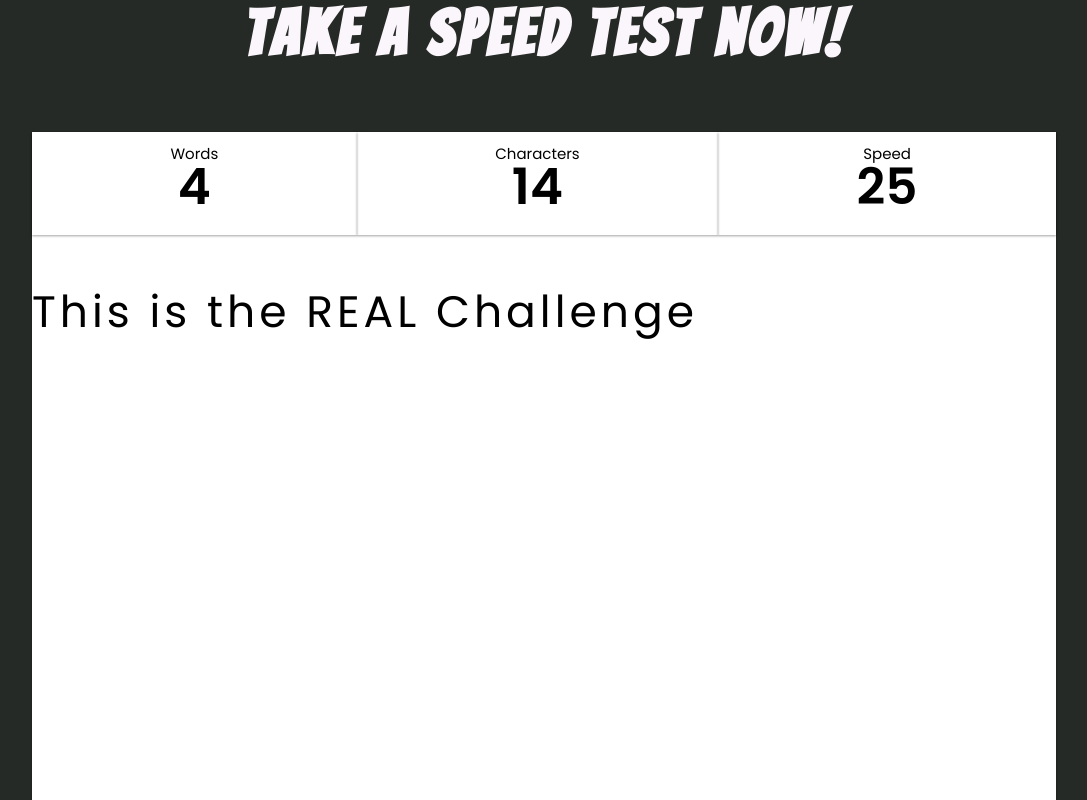
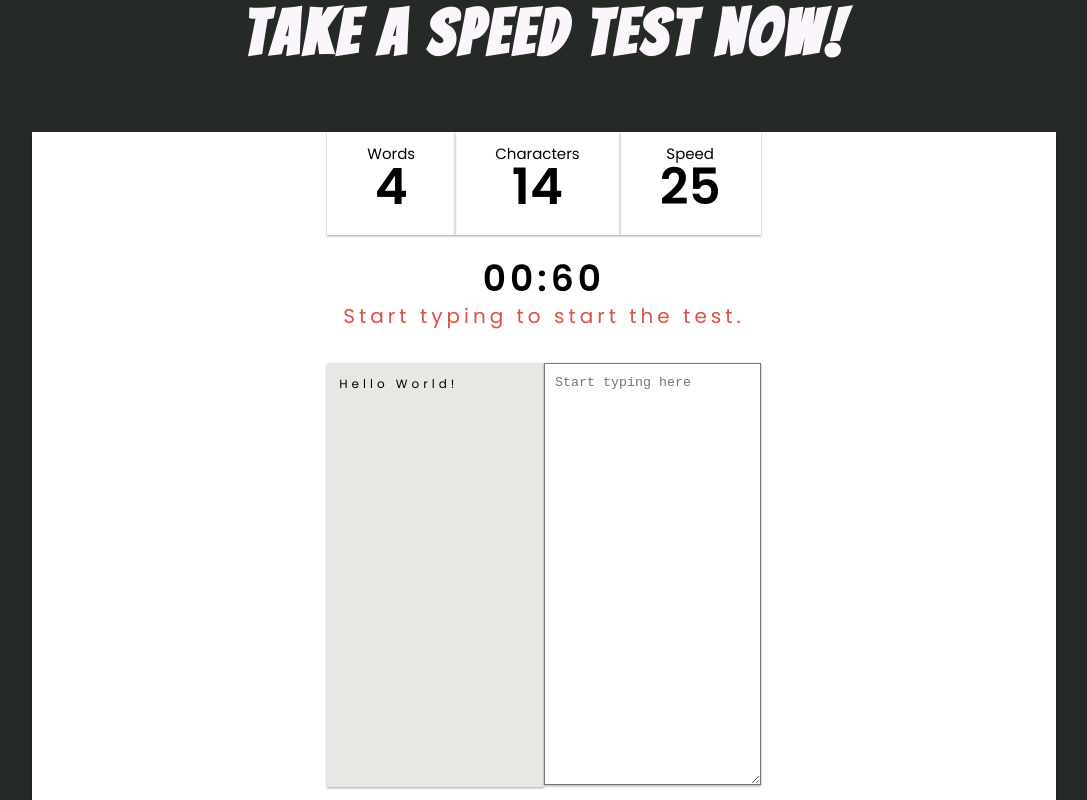
Before and after one commit to vrinda-mahajan/FlashType, a React (Create React App) app: page / in a window 1280 px wide. Shown: the part 860-1660 px from the top of the page, without its empty margins (96-1183 px from the left). Built offline with nearby package versions, Linux system fonts and the light colour scheme.

Commit message:
added Typing Challenge

```diff
--- a/src/components/TestContainer/TestContainer.jsx
+++ b/src/components/TestContainer/TestContainer.jsx
@@ -3,20 +3,21 @@ import TryAgain from "../TryAgain/TryAgain";
 import TypingChallengeContainer from "../TypingChallengeContainer/TypingChallengeContainer";
 import "./TestContainer.css";
 const TestContainer = ({words,characters,wpm}) => {
+    const timeRemaining = 30 ;
     return(
         <div className="test-container">
-           {/* <div className="try-again">
-           <TryAgain
-           words={words}
-           characters={characters}
-           wpm={wpm} />
-           </div> */}
-           <div data-aos="fade-up" className="typing-challenge">
+            {timeRemaining>0?(<div data-aos="fade-up" className="typing-challenge">
                <TypingChallengeContainer
                 words={words}
                 characters={characters}
                 wpm={wpm} />
-           </div>
+           </div>):
+            (<div className="try-again">
+            <TryAgain
+            words={words}
+            characters={characters}
+            wpm={wpm} />
+            </div>)}
         </div>
     )
 }
--- /dev/null
+++ b/src/components/TypingChallenge/TypingChallenge.css
@@ -0,0 +1,63 @@
+.typing-challenge{
+    display: flex;
+    flex-direction: column;
+    flex-grow: 1;
+    align-items: center;
+}
+.timer-container{
+    margin: 16px;
+}
+.timer{
+    font-size: 36px;
+    font-weight: 600;
+    margin: 0;
+    text-align: center;
+}
+.timer-info{
+    margin: 0;
+    margin-top: -5px;
+    color: #dd5044;
+    font-size: 20px;
+    text-align: center;
+}
+.textarea-container{
+    display: flex;
+    flex-direction: row;
+    margin: 16px;
+    flex-grow: 1;
+    width: 100%;
+}
+.textarea-left,
+.textarea-right{
+    display: flex;
+    width: 50%;
+    flex-grow: 1;
+}
+.textarea{
+    text-align: left;
+    flex-grow: 1;
+    height: 400px;
+    width:100%;
+    padding: 10px;
+    line-height: 18px;
+    flex-wrap: wrap;
+    box-shadow: 0 1px 3px rgba(0, 0, 0, 0.12),
+    0 1px 2px rgba(0, 0, 0, 0.26) ;
+    transition: all 0.2s;
+    overflow: scroll;
+}
+textarea:hover{
+    box-shadow: 0 14px 28px rgba(0, 0, 0, 0.12),
+    0 10px 10px rgba(0, 0, 0, 0.26) ;
+}
+.textarea::-webkit-scrollbar{
+    display: none;
+}
+.textarea{
+    scrollbar-width: none;
+}
+.test-paragraph{
+    font-size: 12px;
+    background: #e9e7e4;
+    padding: 12px;
+}
--- /dev/null
+++ b/src/components/TypingChallenge/TypingChallenge.jsx
@@ -0,0 +1,25 @@
+import React from "react";
+import "./TypingChallenge.css";
+
+const TypingChallenge = ({ selectedParagraph }) =>{
+    return(
+        <div className="typing-challenge">
+            <div className="timer-container">
+                <p className="timer">00:60</p>
+                <p className="timer-info">Start typing to start the test.</p>
+            </div>
+            <div className="textarea-container">
+                <div className="textarea-left">
+                    <div className="textarea test-paragraph">
+                        {selectedParagraph}
+                    </div>
+                </div>
+                <div className="textarea-right">
+                    <textarea className="textarea" placeholder="Start typing here"></textarea>
+                </div>
+            </div>
+        </div>
+    )
+}
+
+export default TypingChallenge ;
--- a/src/components/TypingChallengeContainer/TypingChallengeContainer.jsx
+++ b/src/components/TypingChallengeContainer/TypingChallengeContainer.jsx
@@ -1,5 +1,6 @@
 import React from "react";
 import ChallengeDetailsCard from "../ChallengeDetailsCard/ChallengeDetailsCard";
+import TypingChallenge from "../TypingChallenge/TypingChallenge";
 import "./TypingChallengeContainer.css";
 
 const TypingChallengeContainer = ({words,characters,wpm}) => {
@@ -16,7 +17,7 @@ const TypingChallengeContainer = ({words,characters,wpm}) => {
             </div>
             {/* The Real Challenge */}
             <div className="typewriter-container">
-                <p>This is the REAL Challenge</p>
+                <TypingChallenge selectedParagraph="Hello World!" />
             </div>
         </div>
     );
```
